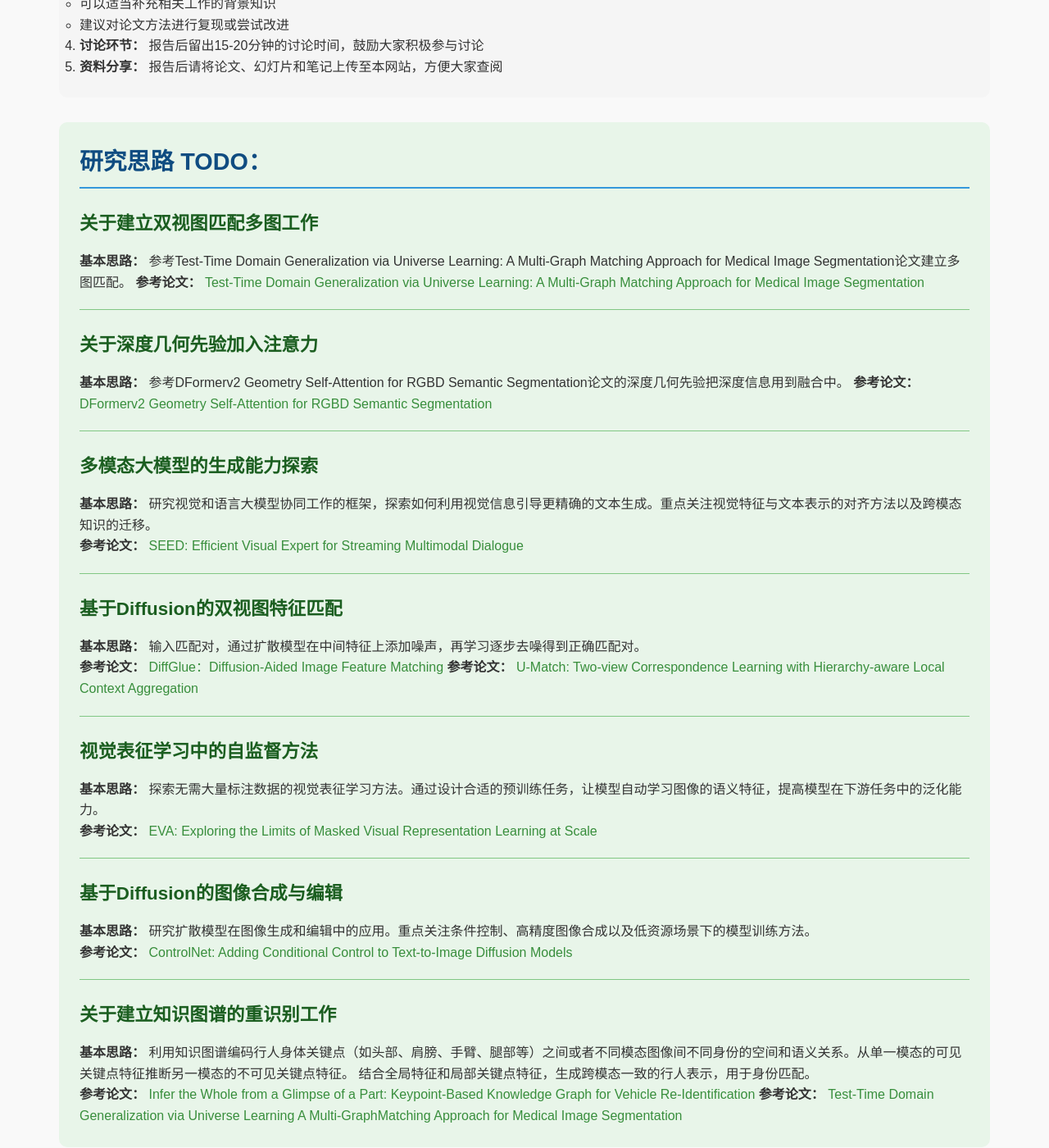
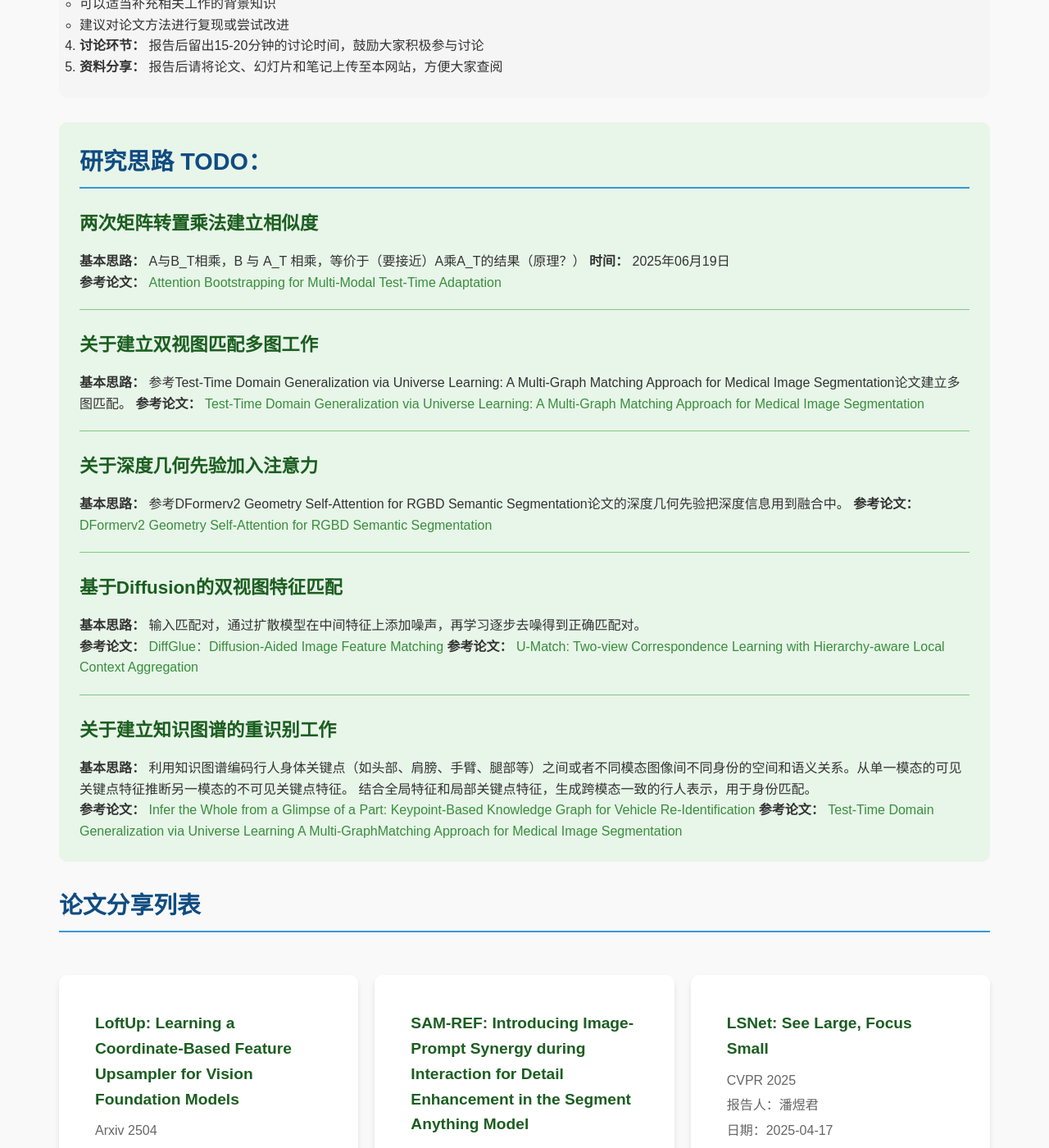
Before and after one commit to linbowang/ahu-vr-vision-group, a Jekyll site: the page built from index.md, in a window 1280 px wide and 1400 px high, scrolled down 681 px. Shown: the whole window at 82% size. Built offline with Jekyll 4.4.1, drawn with Linux system fonts in a browser that asks for light colours.

Commit message:
Update index.md

```diff
--- a/index.md
+++ b/index.md
@@ -33,6 +33,16 @@ title: 首页
 <div class="todo-section" markdown="1" style="background: #E8F5E9; padding: 25px; border-radius: 10px; margin: 30px 0;">
 
 ## 研究思路 TODO：
+
+### 两次矩阵转置乘法建立相似度
+
+**基本思路：** A与B_T相乘，B 与 A_T 相乘，等价于（要接近）A乘A_T的结果（原理？）
+**时间：** 2025年06月19日
+
+**参考论文：** [Attention Bootstrapping for Multi-Modal Test-Time Adaptation](http://arxiv.org/abs/2503.02221)
+
+---
+
 ### 关于建立双视图匹配多图工作
 **基本思路：** 参考Test-Time Domain Generalization via Universe Learning: A Multi-Graph Matching Approach for Medical Image Segmentation论文建立多图匹配。
 **参考论文：** [Test-Time Domain Generalization via Universe Learning: A Multi-Graph Matching Approach for Medical Image Segmentation](https://arxiv.org/abs/2503.13012)
@@ -45,13 +55,6 @@ title: 首页
 
 ---
 
-### 多模态大模型的生成能力探索
-
-**基本思路：** 研究视觉和语言大模型协同工作的框架，探索如何利用视觉信息引导更精确的文本生成。重点关注视觉特征与文本表示的对齐方法以及跨模态知识的迁移。
-
-**参考论文：** [SEED: Efficient Visual Expert for Streaming Multimodal Dialogue](https://arxiv.org/abs/2312.00752)
-
----
 
 ### 基于Diffusion的双视图特征匹配
 
@@ -62,21 +65,7 @@ title: 首页
 
 ---
 
-### 视觉表征学习中的自监督方法
 
-**基本思路：** 探索无需大量标注数据的视觉表征学习方法。通过设计合适的预训练任务，让模型自动学习图像的语义特征，提高模型在下游任务中的泛化能力。
-
-**参考论文：** [EVA: Exploring the Limits of Masked Visual Representation Learning at Scale](https://arxiv.org/abs/2304.12210)
-
----
-
-### 基于Diffusion的图像合成与编辑
-
-**基本思路：** 研究扩散模型在图像生成和编辑中的应用。重点关注条件控制、高精度图像合成以及低资源场景下的模型训练方法。
-
-**参考论文：** [ControlNet: Adding Conditional Control to Text-to-Image Diffusion Models](https://arxiv.org/abs/2302.08453)
-
----
 
 ### 关于建立知识图谱的重识别工作
 
@@ -87,6 +76,8 @@ title: 首页
 ](https://ojs.aaai.org/index.php/AAAI/article/view/32630)
 **参考论文：** [Test-Time Domain Generalization via Universe Learning A Multi-GraphMatching Approach for Medical Image Segmentation
 ](https://arxiv.org/abs/2503.13012)
+
+
 </div>
 
 <style>
```
